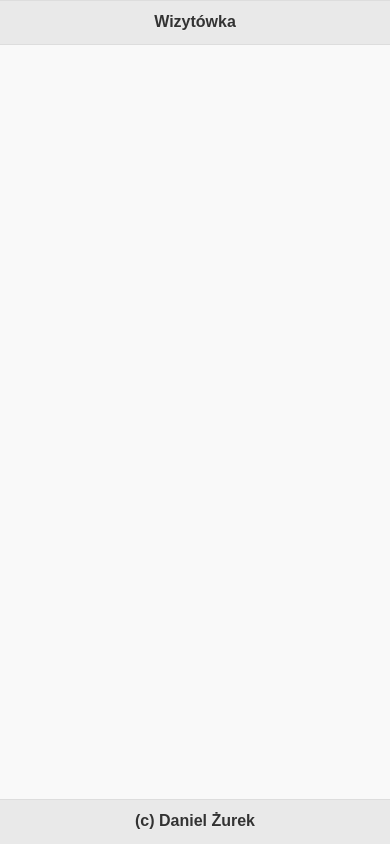
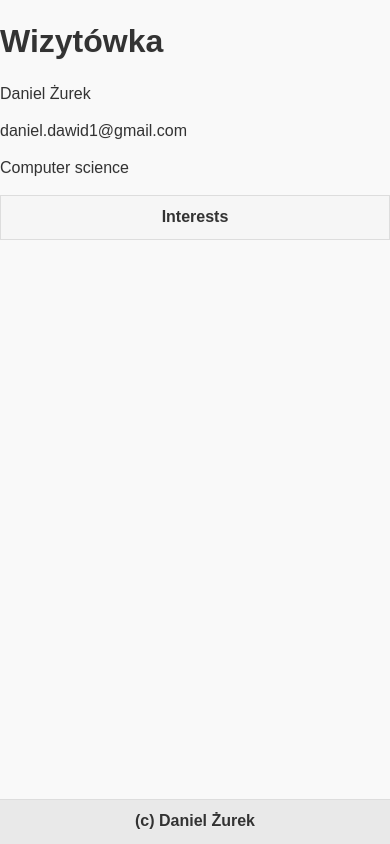
Before and after one commit to danielwsei/Business-card, a plain HTML site: page www/index.html in a window 390 px wide. Drawn offline with Linux system fonts and the light colour scheme; some packages are replaced by stand-ins of ours.

Commit message:
Add files via upload

```diff
--- a/www/index.html
+++ b/www/index.html
@@ -11,27 +11,26 @@
 	<body onload="init()">
 
 		<!-- My app main page -->
-		<div data-role="page" id="pageone">
-		  <div data-role="header">
-			<h1>Wizytówka</h1>
-		  </div>
+
             <div data-role="page" id="mainPage">
+                <h1>Wizytówka</h1>
                 <p>Daniel Żurek</p>
                 <p>daniel.dawid1@gmail.com</p>
                 <p>Computer science</p>
-                <a href="#Interests" class="ui-btn">Interests</a>
+                <div data-role="footer" data-position="fixed">
+                    <h1>(c) Daniel Żurek</h1>
+                </div>
+                <a href="#otherPage" class="ui-btn">Interests</a>
             </div>
-            <div data-role="page" id="Interests">
+            <div data-role="page" id="otherPage">
                 <p>I'm coding freak</p>
                 <p>First languiage which I has learnet was VB.NET</p>
                 <p>I want to be good computer coder</p>
                 <a href="#mainPage" class="ui-btn">Back</a>
             </div>
-		  <div data-role="footer" data-position="fixed">
-			<h1>(c) Daniel Żurek</h1>
-		  </div>
 
-		</div>
+
+
 
 	</body>
 </html>
```
